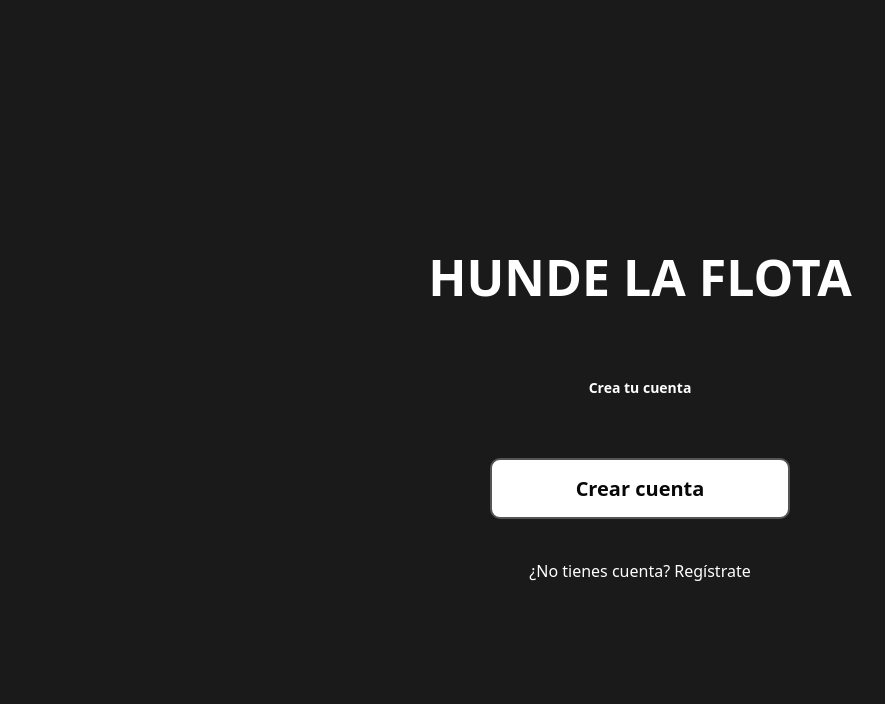
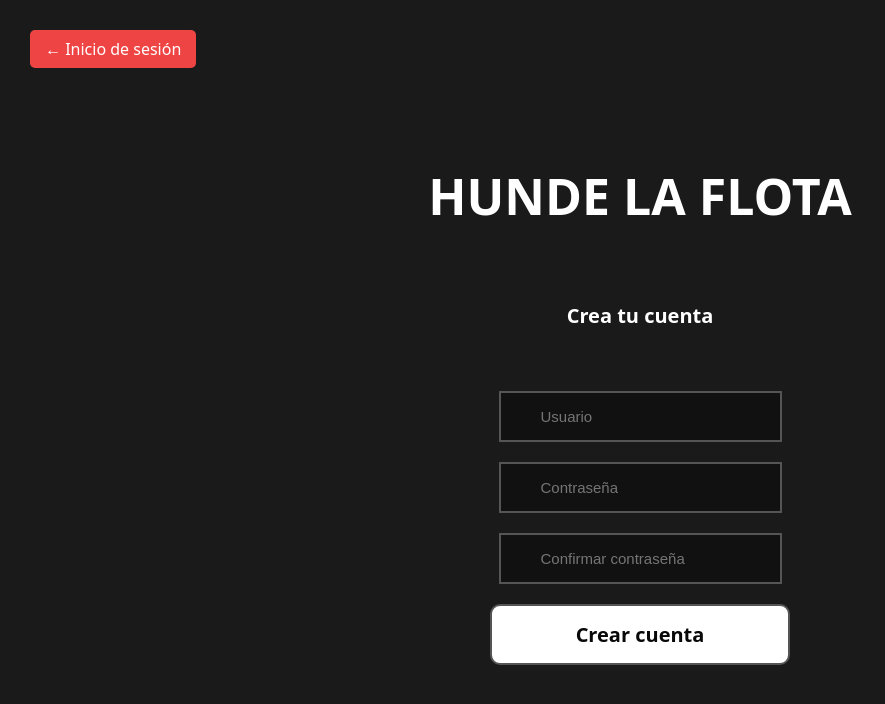
Before and after one commit to UNIZAR-30226-2026-13/Frontend, a React (Vite) app: page / in a window 1280 px wide. Both pictures are taken after a click on the element "¿No tienes cuenta? Regístrate". Shown: the top 704 px of the page, without its empty margins (0-885 px from the left). Built offline with nearby package versions, Linux system fonts and the light colour scheme.

Commit message:
Añadida pantalla de registro y googleAuth

```diff
--- a/package.json
+++ b/package.json
@@ -8,7 +8,6 @@
     "dev": "vite",
     "build": "vite build",
     "preview": "vite preview"
-
   },
   "repository": {
     "type": "git",
@@ -23,6 +22,7 @@
   },
   "homepage": "https://github.com/UNIZAR-30226-2026-13/Frontend#readme",
   "dependencies": {
+    "@react-oauth/google": "^0.13.4",
     "@vitejs/plugin-react": "^5.1.4",
     "react": "^19.2.4",
     "react-dom": "^19.2.4",
--- a/src/App.jsx
+++ b/src/App.jsx
@@ -2,8 +2,9 @@ import { useState } from 'react';
 import Menu from './components/menu';
 import JuegoIA from './modos/modoIA';
 import JuegoLocal from './modos/modo1vs1';
-import Inicio from './components/Inicio'
-import Registro from './components/Registro'
+import Inicio from './components/Inicio';
+import Registro from './components/Registro';
+import { useGoogleLogin } from '@react-oauth/google';
 
 
 function App() {
@@ -15,9 +16,10 @@ function App() {
     setModo('MENU');
   }
 
-  /*const googleLoginApp = () => {
-
-  }*/
+  const googleLoginApp = useGoogleLogin({
+    onSuccess: (respuesta) => login(respuesta.access_token),
+    onError: () => alert('Error con Google')
+  });
 
   return (
     <div style={{ height: '100vh',
@@ -34,7 +36,7 @@ function App() {
 
       {modo === 'INICIO' && (<Inicio alAcceder={login}
                               irRegistro={() => setModo('REGISTRO')}
-                              googleLogin={() => alert('Google por hacer')}/>
+                              googleLogin={googleLoginApp}/>
                             )}
 
       {modo === 'REGISTRO' && (<Registro alVolverInicio={() => setModo('INICIO')}/>)}
--- a/src/components/Inicio.jsx
+++ b/src/components/Inicio.jsx
@@ -1,4 +1,5 @@
 import { useState } from 'react';
+import logoGoogle from '../assets/LogoGoogle.webp';
 
 function Inicio ({alAcceder, irRegistro, googleLogin}){
     const [usuario, setUsuario] = useState('');
@@ -18,7 +19,7 @@ function Inicio ({alAcceder, irRegistro, googleLogin}){
             if (res.status === 200){
               const data = await res.json();
               setCargando(false);
-              alEntrar(data.id ?? usuario);
+              alAcceder(data.id ?? usuario);
             } else if ( res.status === 453){
               setError('Usuario o contraseña incorrecta');
               setCargando(false);
@@ -37,6 +38,14 @@ function Inicio ({alAcceder, irRegistro, googleLogin}){
             return;
         }
         alAcceder(usuario.trim());
+    };
+
+    const hacerLoginGoogle = () => {
+        if (!usuario.trim()) {  // trim elimina espacios
+            setError('Usuario vacios');
+            return;
+        }
+        googleLogin();
     };
 
     return(
@@ -63,27 +72,14 @@ function Inicio ({alAcceder, irRegistro, googleLogin}){
               placeholder="Usuario"
               value={usuario}
               onChange={texto => setUsuario(texto.target.value)}
-              style={{padding: '15px 40px',
-                background: '#111',
-                border: '2px solid #555',
-                color: 'white',
-                fontSize: '15px',
-                outline: 'none'
-            }}/>
+              style={inputStylee}/>
 
             <input
               type="password"
               placeholder="Contraseña"
               value={contrasena}
               onChange={texto => setContrasena(texto.target.value)}
-              style={{padding: '15px 40px',
-                background: '#111',
-                border: '2px solid #555',
-                color: 'white',
-                fontSize: '15px',
-                outline: 'none',
-                marginBottom: '20px'
-            }}/>
+              style={inputStylee}/>
 
             <button
               onClick={hacerLogin}
@@ -94,13 +90,14 @@ function Inicio ({alAcceder, irRegistro, googleLogin}){
             </button>
 
             <button
-              onClick={googleLogin}
+              onClick={hacerLoginGoogle}
               style={botomStyle}>
+              <img src={logoGoogle} width="25" style={{ marginRight: '10px',verticalAlign: 'middle'}}/>
 
               Continua con Google
             </button>
 
-            <span onClick={irRegistro} style={{color: 'white', cursor: 'pointer', transition: 'all 0.3s'}}>
+            <span onClick={irRegistro} style={{color: 'white', cursor: 'pointer', transition: 'all 0.5s'}}>
               ¿No tienes cuenta? Regístrate
             </span>
 
@@ -108,8 +105,16 @@ function Inicio ({alAcceder, irRegistro, googleLogin}){
         </div>
     );
 }
+const inputStylee={padding: '15px 40px',
+      background: '#111',
+      border: '2px solid #555',
+      color: 'white',
+      fontSize: '15px',
+      outline: 'none'
+}
+
 const botomStyle = {  padding: '15px 40px',
-  fontSize: '20px',
+  fontSize: '15px',
   fontWeight: 'bold',
   background: '#ffffff',
   color: '#080808',
--- a/src/components/Registro.jsx
+++ b/src/components/Registro.jsx
@@ -1,4 +1,54 @@
+import { useState } from 'react';
+
+
 function Registro({alVolverInicio}){
+
+  const[usuario, setUsuario] = useState('');
+  const[contrasena, setContrasena] = useState('');
+  const [confirmarContrasena, setConfirmarContrasena] = useState('');
+  const [error, setError] = useState('');
+  const [cargando, setCargando] = useState(false); // backend
+
+
+  // corregir cuando backend
+    /*const hacerLogin = async () => {
+        setError('');
+        setCargando(true);
+        try {
+            const res = await fetch('/api/usuario/login',{
+              method: 'POST',
+              headers: { 'Content-Type': 'application/json' },
+              body: JSON.stringify({user: usuario, contrasena}),
+            });
+            if (res.status === 200){
+              const data = await res.json();
+              setCargando(false);
+              alAcceder(data.id ?? usuario);
+            } else if ( res.status === 453){
+              setError('Usuario o contraseña incorrecta');
+              setCargando(false);
+            } else{
+              setError('Error del servidor');
+              setCargando(false);
+            }
+        } catch{
+          setError('Error')
+          setCargando(false);
+        }
+    };*/
+
+    const registrarse = () => {
+        if (!usuario.trim() || !contrasena.trim() || !confirmarContrasena.trim()) {  // trim elimina espacios
+          setError('Usuario y contraeña y confiramr contraseña vacios');
+          return;
+        }
+        if (contrasena !== confirmarContrasena){
+          setError('No coinciden las cotrseñass');
+          return;
+        }
+        alVolverInicio();
+    };
+
     return(
         <div style={{
           display: 'flex',
@@ -14,31 +64,65 @@ function Registro({alVolverInicio}){
           <h1 style={{fontSize: '50px', color: '#ffffff', marginBottom: '40px'}}>
             HUNDE LA FLOTA
           </h1>
-          <h2 style={{ color: '#ffffff', fontSize: '14px', marginBottom: '40px' }}>
+          <h2 style={{ color: '#ffffff', fontSize: '20px', marginBottom: '40px' }}>
             Crea tu cuenta
           </h2>
+            {error && <p style={{ color: '#ef4444', margin: '0' }}>{error}</p>}
+            <input
+              type="text"
+              placeholder="Usuario"
+              value={usuario}
+              onChange={texto => setUsuario(texto.target.value)}
+              style={inputStylee}/>
+
+            <input
+              type="password"
+              placeholder="Contraseña"
+              value={contrasena}
+              onChange={texto => setContrasena(texto.target.value)}
+              style={inputStylee}/>
+
+            <input
+              type="password"
+              placeholder="Confirmar contraseña"
+              value={confirmarContrasena}
+              onChange={texto => setConfirmarContrasena(texto.target.value)}
+              style={inputStylee}/>
+
             <button
-              onClick={alVolverInicio}
-              style={{ padding: '15px 40px',
-                fontSize: '20px',
-                fontWeight: 'bold',
-                background: '#ffffff',
-                color: '#080808',
-                border: '2px solid #555',
-                borderRadius: '10px',
-                cursor: 'pointer',
-                width: '300px',
-                transition: 'all 0.3s',
-                marginBottom: '20px'
-              }}>
+              onClick={registrarse}
+              style={botomStyle}>
                 Crear cuenta
             </button>
 
-            <span onClick={alVolverInicio} style={{color: 'white', cursor: 'pointer', transition: 'all 0.3s'}}>
-              ¿No tienes cuenta? Regístrate
-            </span>
+            <button onClick={alVolverInicio} style={{
+              background: '#ef4444', color: 'white', border: 'none',
+              padding: '8px 15px', borderRadius: '5px', cursor: 'pointer',
+              position: 'absolute', top: '30px', left:'30px'
+            }}>
+              ← Inicio de sesión
+            </button>
         </div>
     );
 }
 
+const inputStylee={padding: '15px 40px',
+      background: '#111',
+      border: '2px solid #555',
+      color: 'white',
+      fontSize: '15px',
+      outline: 'none'
+}
+
+const botomStyle = {  padding: '15px 40px',
+  fontSize: '20px',
+  fontWeight: 'bold',
+  background: '#ffffff',
+  color: '#080808',
+  border: '2px solid #555',
+  borderRadius: '10px',
+  cursor: 'pointer',
+  width: '300px',
+  transition: 'all 0.3s'
+}
 export default Registro;
--- a/src/main.jsx
+++ b/src/main.jsx
@@ -2,9 +2,12 @@ import { StrictMode } from 'react'
 import { createRoot } from 'react-dom/client'
 import './styles/index.css'
 import App from './App.jsx'
+import { GoogleOAuthProvider } from '@react-oauth/google'
 
 createRoot(document.getElementById('root')).render(
   <StrictMode>
-    <App />
+    <GoogleOAuthProvider clientId="213048184111-cvhgh9lbtnbm8qjnb8lveo55mkplg5jn.apps.googleusercontent.com">
+      <App />
+    </GoogleOAuthProvider>
   </StrictMode>,
 )
```
Also changed, not shown: src/assets/LogoGoogle.webp (added), 1 other file (tests, documents, lock files or other folders).
